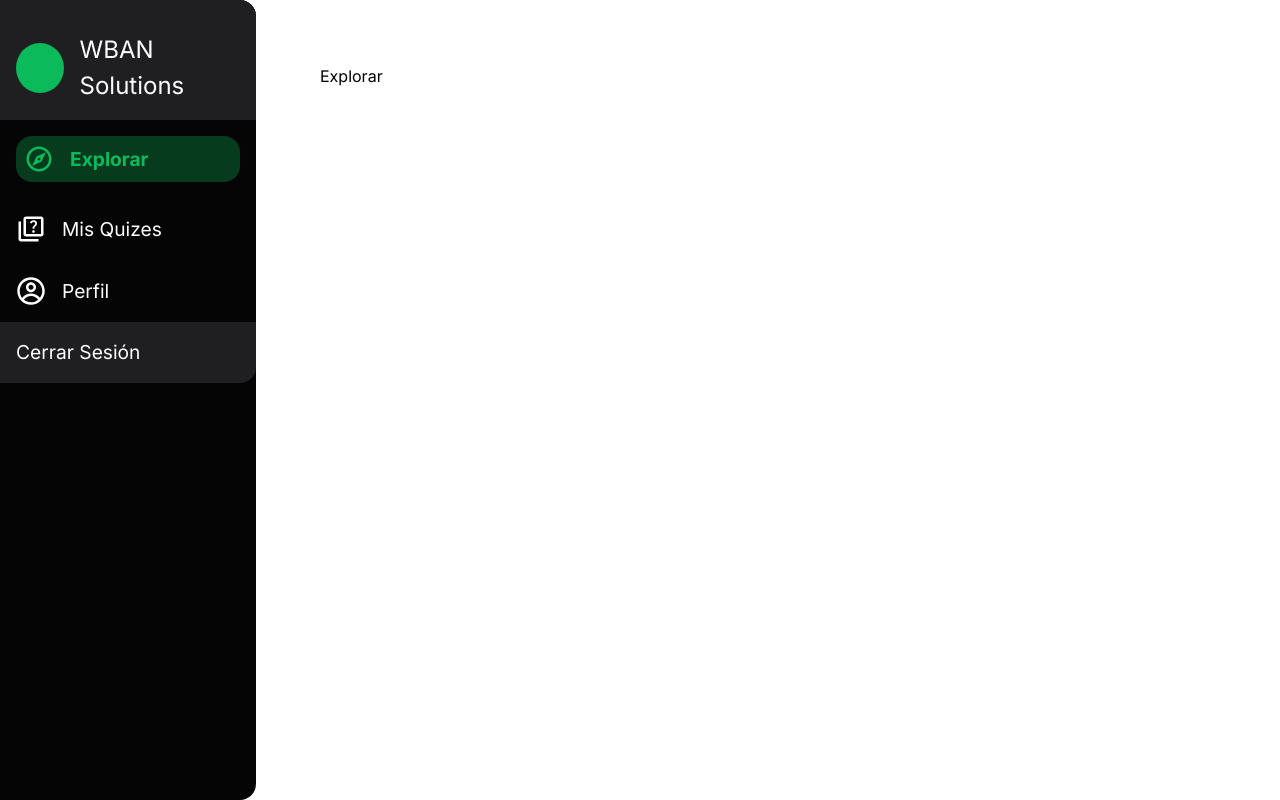
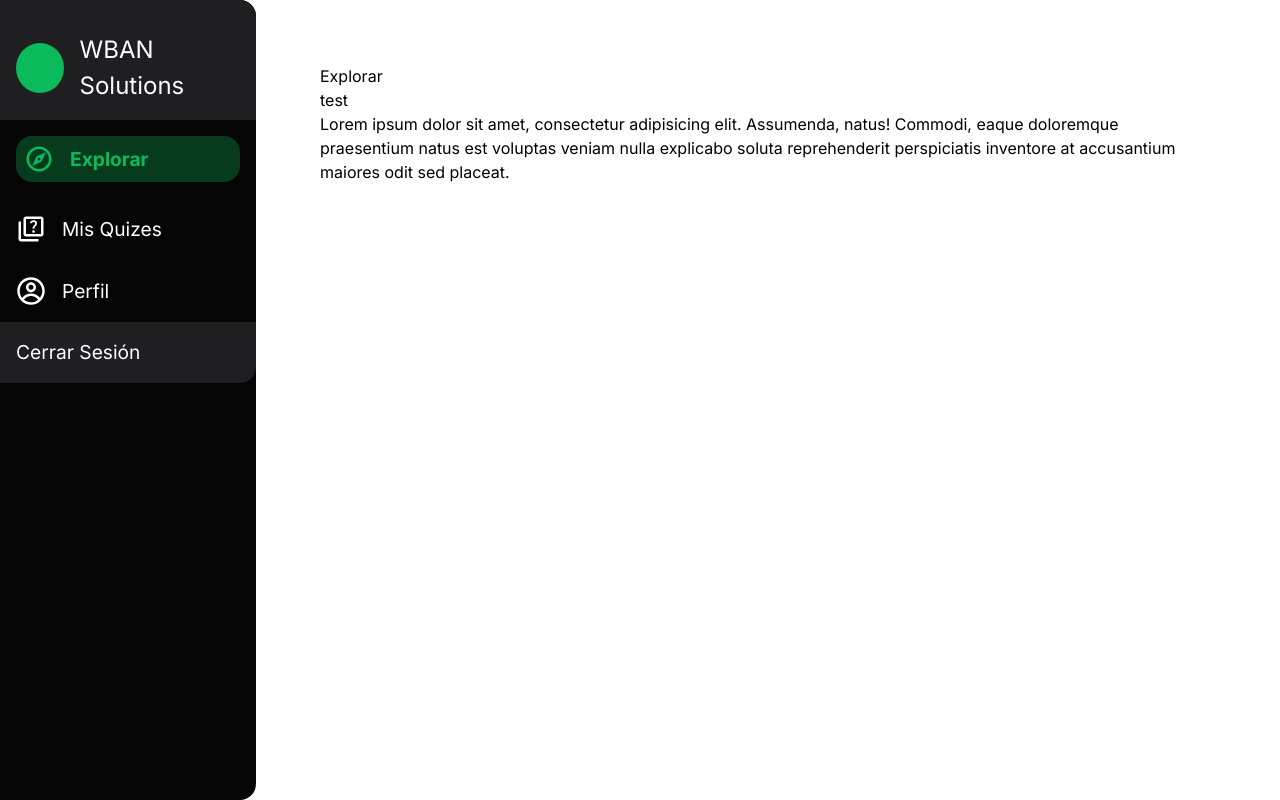
Before and after one commit to CarlosMtz1281/ProyectoK, a Next.js app in the folder proyect-k/: page /dashboard/Explorar in a window 1280 px wide. Built offline with nearby package versions, Linux system fonts and the light colour scheme.

Commit message:
card preped

```diff
--- a/proyect-k/src/app/dashboard/Explorar/page.tsx
+++ b/proyect-k/src/app/dashboard/Explorar/page.tsx
@@ -1,9 +1,11 @@
-
+import React from 'react';
+import Card from '../../../components/Explorar/card'
 export default function Explorar() {
     return (
         <div className="flex flex-row p-11">
             <div>
                 <h1>Explorar</h1>
+                <Card />
             </div>
         </div>
     );
--- /dev/null
+++ b/proyect-k/src/components/Explorar/card.tsx
@@ -0,0 +1,24 @@
+"use-client";
+import React from 'react';
+
+interface CardProps {
+    title: string;
+    description: string;
+    img: string;
+}
+
+
+export default function Card() {
+    const onClick = () => {
+        console.log("click");
+    };
+
+    return (
+        <div className="card" >
+            <div className="card-content">
+                <h1>test</h1>
+                <p>Lorem ipsum dolor sit amet, consectetur adipisicing elit. Assumenda, natus! Commodi, eaque doloremque praesentium natus est voluptas veniam nulla explicabo soluta reprehenderit perspiciatis inventore at accusantium maiores odit sed placeat.</p>
+            </div>
+        </div>
+    );
+}
```
